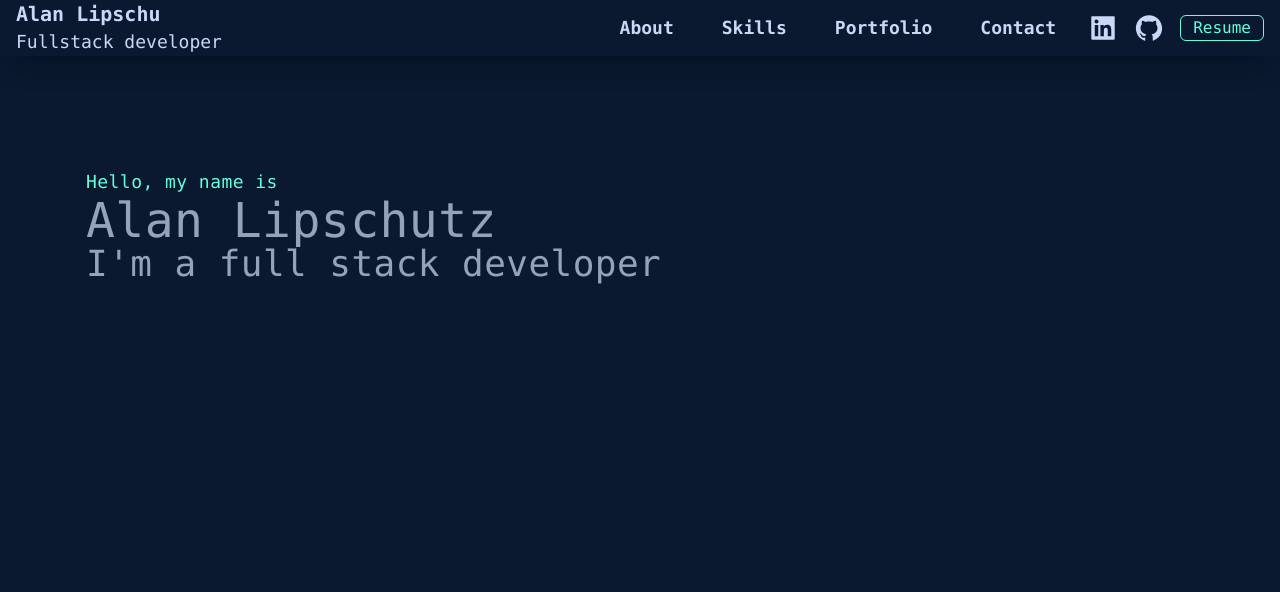
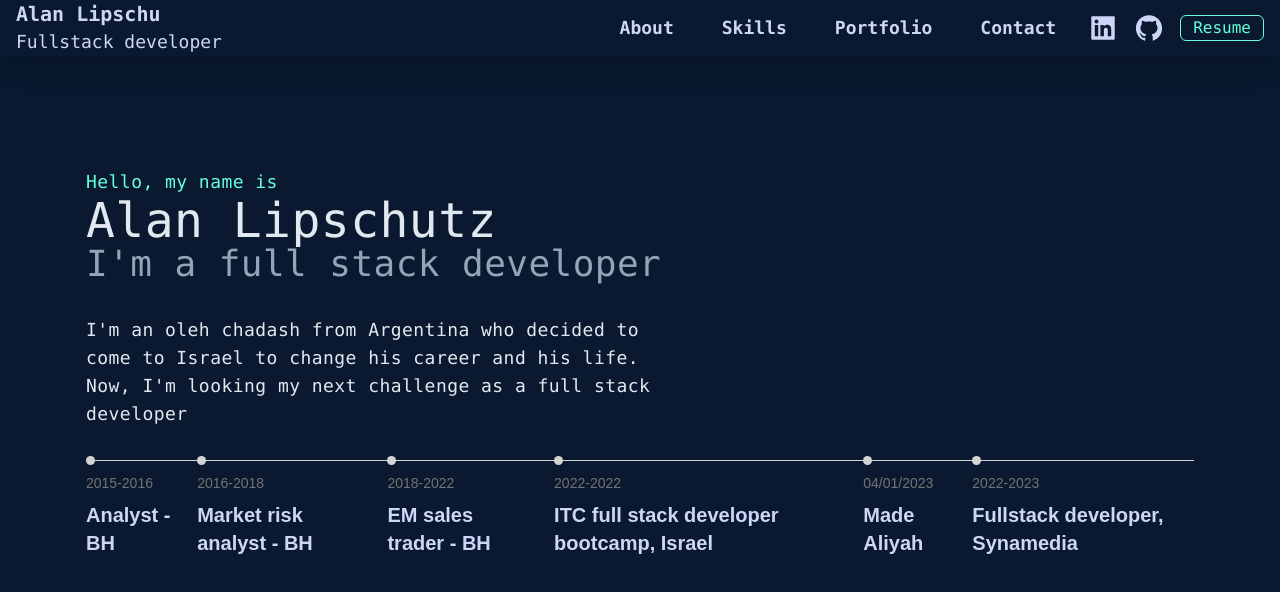
Before and after one commit to alanlipschutz/portfolio, a Next.js app: page / in a window 1280 px wide. Shown: the top 592 px of the page. Built offline with nearby package versions, Linux system fonts and the light colour scheme.

Commit message:
feat: added linkedin github and about to main

```diff
--- a/app/components/About.tsx
+++ b/app/components/About.tsx
@@ -1,5 +1,15 @@
 /* eslint-disable react/no-unescaped-entities */
+import { motion } from 'framer-motion';
 import React from 'react';
+
+const timeline = [
+  { year: '2015-2016', title: 'Analyst - BH' },
+  { year: '2016-2018', title: 'Market risk analyst - BH' },
+  { year: '2018-2022', title: 'EM sales trader - BH' },
+  { year: '2022-2022', title: 'ITC full stack developer bootcamp, Israel' },
+  { year: '04/01/2023', title: 'Made Aliyah' },
+  { year: '2022-2023', title: 'Fullstack developer, Synamedia' },
+];
 
 export default function About() {
   return (
@@ -7,11 +17,46 @@ export default function About() {
       className='max-w-contentContainer mx-auto py-10 mdl:py-24 flex flex-col gap-4 lgl:gap-8 mdl:px-10 xl:px-4 '
       id='#about'
     >
-      <h3 className='text-lg font-mono tracking-wide text-textGreen'>
+      <motion.h3
+        initial={{ y: 10, opacity: 0 }}
+        animate={{ y: 0, opacity: 1 }}
+        transition={{ duration: 0.5, delay: 0.1 }}
+        className='text-lg font-mono tracking-wide text-textGreen'
+      >
         Hello, my name is{' '}
-        <p className='text-5xl text-slate-400'>Alan Lipschutz</p>
+        <p className='text-5xl text-slate-200	'>Alan Lipschutz</p>
         <p className='text-4xl text-slate-400'>I'm a full stack developer</p>
-      </h3>
+      </motion.h3>
+      <motion.article
+        initial={{ y: 10, opacity: 0 }}
+        animate={{ y: 0, opacity: 1 }}
+        transition={{ duration: 0.5, delay: 0.3 }}
+        className='mdl:max-w-[600px] text-lg font-mono tracking-wide text-slate-200	'
+      >
+        I'm an oleh chadash from Argentina who decided to come to Israel to
+        change his career and his life.
+        <p>Now, I'm looking my next challenge as a full stack developer</p>
+      </motion.article>
+      <motion.ol
+        initial={{ y: 10, opacity: 0 }}
+        animate={{ y: 0, opacity: 1 }}
+        transition={{ duration: 0.5, delay: 0.3 }}
+        className='border-l border-neutral-300 dark:border-neutral-500 md:flex md:justify-start md:gap-6 md:border-l-0 md:border-t relative'
+      >
+        {timeline.map((time) => (
+          <li key={time.title}>
+            <div className='flex-start flex items-center pt-2 md:block md:pt-0'>
+              <div className='-ml-[5px] mr-3 h-[9px] w-[9px] rounded-full bg-neutral-300 dark:bg-neutral-500 md:-mt-[5px] md:ml-0 md:mr-0'></div>
+              <p className='mt-2 text-sm text-neutral-500 dark:text-neutral-300'>
+                {time.year}
+              </p>
+            </div>
+            <div className='ml-4 mt-2 pb-5 md:ml-0'>
+              <h4 className='mb-1.5 text-xl font-semibold'>{time.title}</h4>
+            </div>
+          </li>
+        ))}
+      </motion.ol>
     </div>
   );
 }
--- a/app/components/Navbar.tsx
+++ b/app/components/Navbar.tsx
@@ -1,5 +1,3 @@
-'use client';
-
 import Link from 'next/link';
 import React from 'react';
 import { motion } from 'framer-motion';
@@ -30,12 +28,12 @@ export default function Navbar() {
             className='hidden lg:inline-flex items-center gap-4'
             initial={{ opacity: 0 }}
             animate={{ opacity: 1 }}
-            transition={{ duration: 0.5 }}
+            transition={{ duration: 0.1 }}
           >
             <motion.li
               initial={{ y: -10, opacity: 0 }}
               animate={{ y: 0, opacity: 1 }}
-              transition={{ duration: 0.1, delay: 0.1 }}
+              transition={{ duration: 0.01, delay: 0.01 }}
             >
               <Link
                 href='#about'
@@ -106,7 +104,11 @@ export default function Navbar() {
                 <AiOutlineGithub className='text-3xl hover:-translate-y-2 transition-all duration-100' />
               </Link>
             </motion.li>
-            <a href='/assets/Alan_Lipschutz_CV.pdf' target='_blank'>
+            <a
+              rel='preload'
+              href='/assets/Alan_Lipschutz_CV.pdf'
+              target='_blank'
+            >
               <motion.button
                 className='rounded-md text-textGreen text-[1rem] border border-textGreen hover:bg-hoverColor duration-200 font-mono px-3'
                 initial={{ y: -10, opacity: 0 }}
@@ -119,7 +121,7 @@ export default function Navbar() {
           </motion.ul>
         </nav>
       </div>
-      <div className='lg:hidden bg-gray-700 p-4 rounded-xl absolute bottom-[50px] min-w-[325px] left-[50%] transform -translate-x-1/2 right-0 flex justify-between gap-5 items-center'>
+      <div className='lg:hidden bg-gray-700 p-4 rounded-xl absolute bottom-[0px] min-w-[325px] left-[50%] transform -translate-x-1/2 right-0 flex justify-between gap-5 items-center'>
         <Link href={'#home'}>
           <FaHome className='text-lg ' />
         </Link>
--- a/app/layout.tsx
+++ b/app/layout.tsx
@@ -1,7 +1,4 @@
 import './globals.css';
-import { Inter } from 'next/font/google';
-
-const inter = Inter({ subsets: ['latin'] });
 
 export const metadata = {
   title: 'Alan Lipschutz',
@@ -15,9 +12,7 @@ export default function RootLayout({
 }) {
   return (
     <html lang='en'>
-      <body suppressHydrationWarning={true} className={inter.className}>
-        {children}
-      </body>
+      <body suppressHydrationWarning={true}>{children}</body>
     </html>
   );
 }
--- a/app/page.tsx
+++ b/app/page.tsx
@@ -11,7 +11,7 @@ export default function Home() {
       <motion.section
         initial={{ opacity: 0 }}
         animate={{ opacity: 1 }}
-        transition={{ delay: 0.5 }}
+        transition={{ delay: 0.1 }}
         className='vh-[30vh] mx-auto p-4'
       >
         <About />
```
